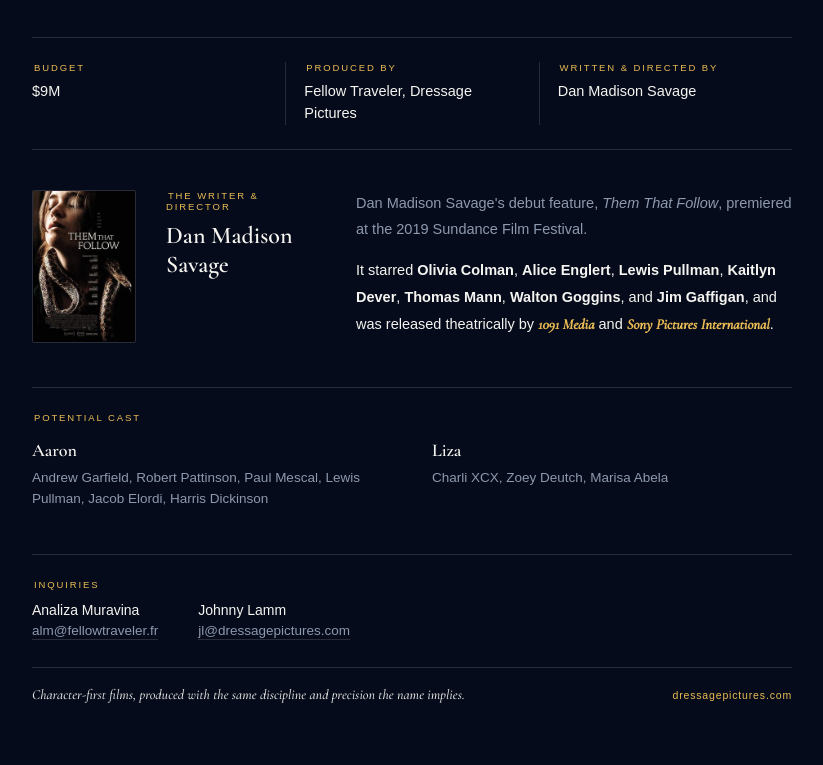
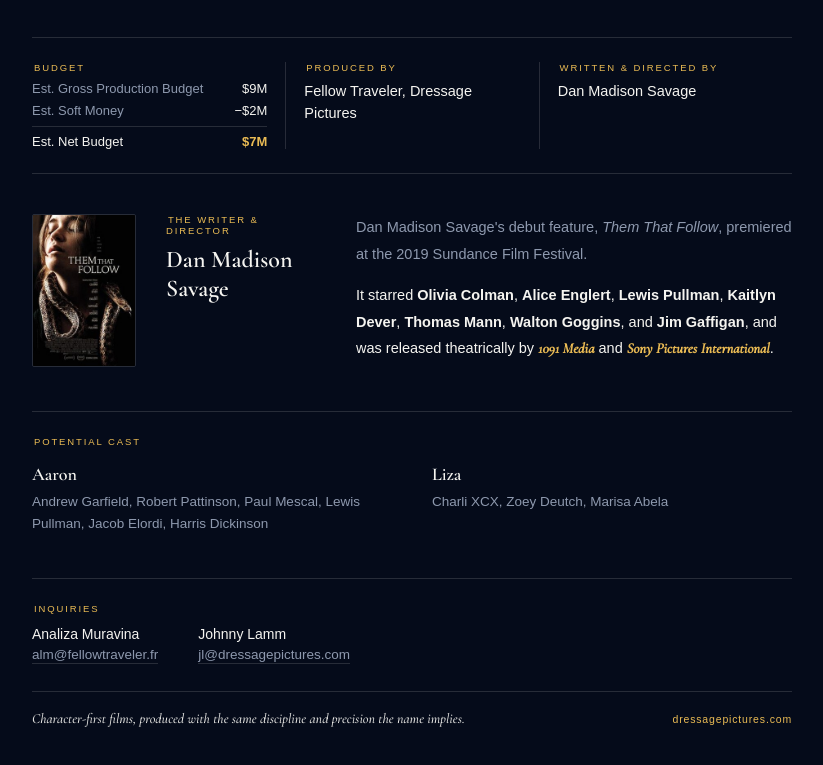
Before and after one commit to DressagePictures/dressagepictures-website, a plain HTML site: page thirst.html in a window 1280 px wide. Shown: the part 1002-1767 px from the top of the page, without its empty margins (228-1051 px from the left). Drawn offline with nearby package versions, Linux system fonts and the light colour scheme.

Commit message:
Add budget breakdown (gross, soft money, net)

```diff
--- a/thirst.html
+++ b/thirst.html
@@ -115,6 +115,16 @@
   }
   .fact .value { font-size: 14.5px; line-height: 1.5; color: var(--paper); margin: 0; }
 
+  .budget-rows { display: flex; flex-direction: column; gap: 7px; }
+  .budget-row {
+    display: flex; justify-content: space-between; align-items: baseline; gap: 14px;
+    font-size: 13px; color: var(--muted);
+  }
+  .budget-row .b-amt { color: var(--paper); font-variant-numeric: tabular-nums; white-space: nowrap; }
+  .budget-row.net { border-top: 1px solid var(--line); padding-top: 7px; margin-top: 1px; }
+  .budget-row.net .b-label { color: var(--paper); }
+  .budget-row.net .b-amt { color: var(--gold); font-weight: 600; }
+
   .director { display: flex; gap: 30px; flex-wrap: wrap; margin-bottom: 44px; }
   .director .col-poster { flex: 0 0 104px; }
   .director .col-poster img {
@@ -207,7 +217,11 @@
   <div class="facts">
     <div class="fact">
       <p class="label">Budget</p>
-      <p class="value">$9M</p>
+      <div class="budget-rows">
+        <div class="budget-row"><span class="b-label">Est. Gross Production Budget</span><span class="b-amt">$9M</span></div>
+        <div class="budget-row"><span class="b-label">Est. Soft Money</span><span class="b-amt">&minus;$2M</span></div>
+        <div class="budget-row net"><span class="b-label">Est. Net Budget</span><span class="b-amt">$7M</span></div>
+      </div>
     </div>
     <div class="fact">
       <p class="label">Produced By</p>
```
